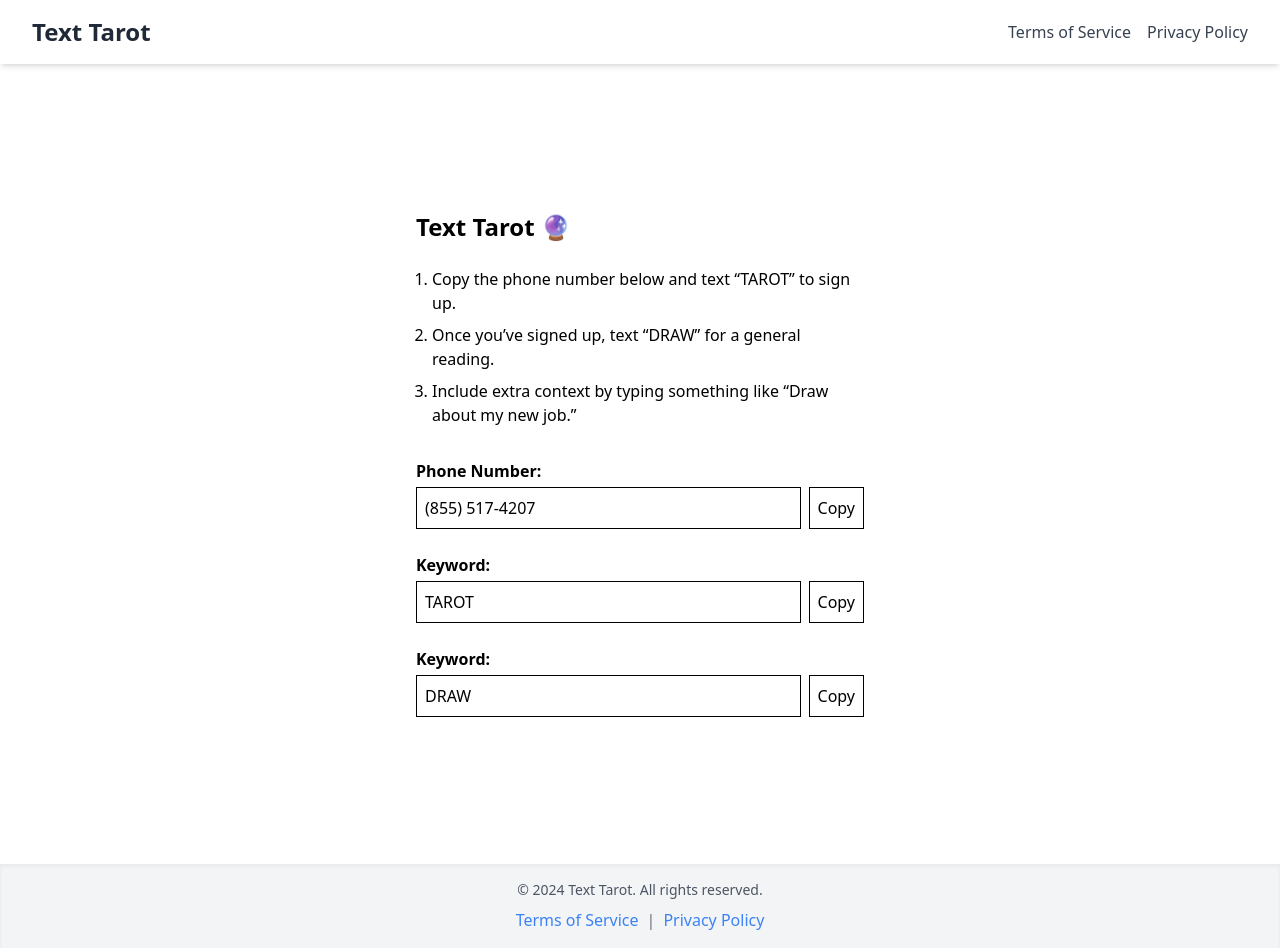
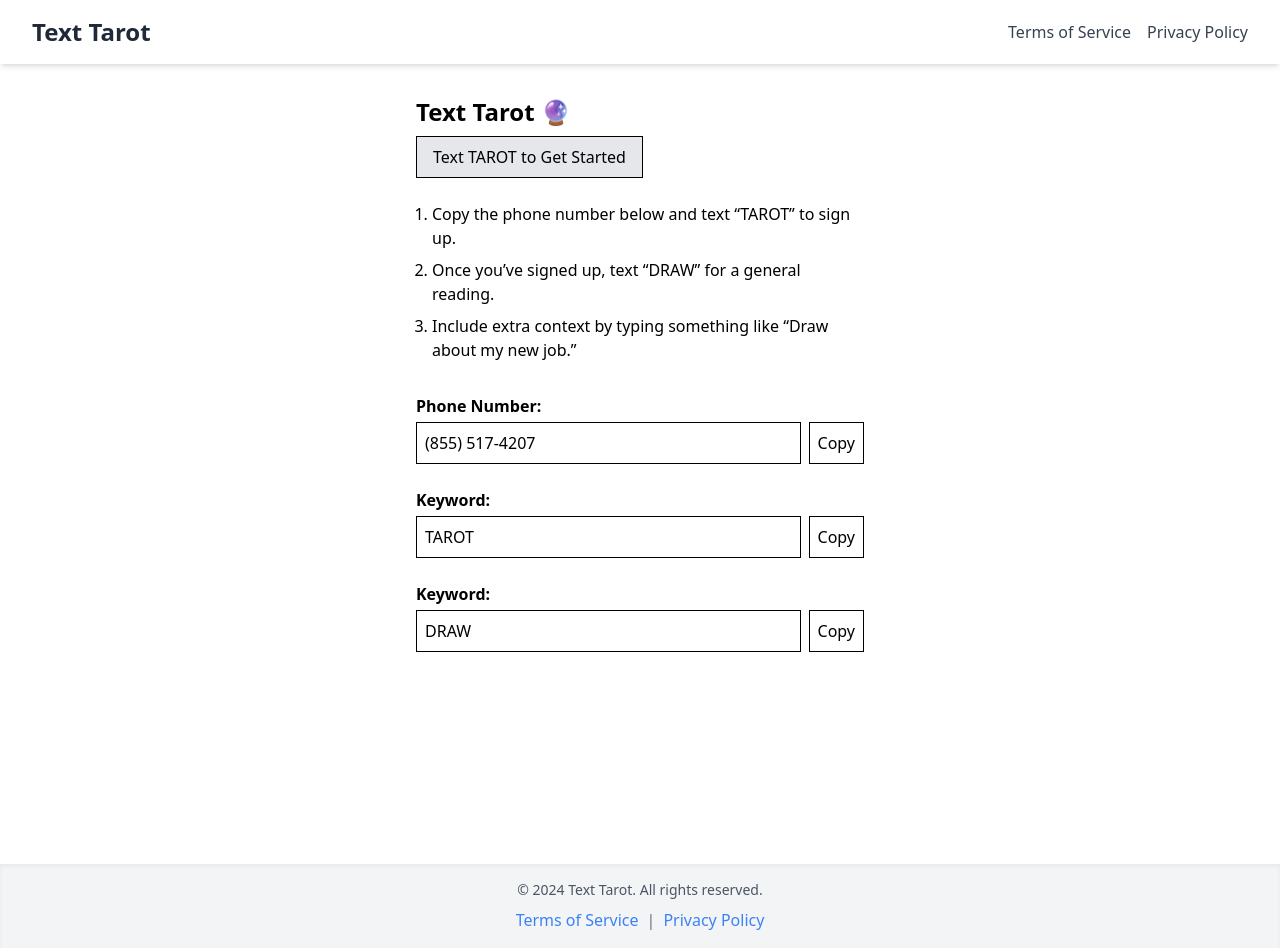
Before and after one commit to chrismeisner/text-tarot, a React (Create React App) app: page / in a window 1280 px wide. Built offline with nearby package versions, Linux system fonts and the light colour scheme.

Commit message:
better styling

```diff
--- a/src/pages/Home.jsx
+++ b/src/pages/Home.jsx
@@ -1,4 +1,4 @@
-import React, { useState } from "react";
+import React from "react";
 
 const Home = () => {
   const phoneNumber = "(855) 517-4207";
@@ -10,9 +10,18 @@ const Home = () => {
   };
 
   return (
-	<div className="flex flex-col items-center justify-center min-h-screen bg-white p-4">
+	<div className="flex flex-col items-center min-h-screen bg-white p-4 pt-8">
 	  <div className="max-w-md w-full text-black">
-		<h1 className="text-2xl font-bold mb-6">Text Tarot 🔮</h1>
+		<h1 className="text-2xl font-bold mb-2">Text Tarot 🔮</h1>
+
+		{/* Magic Sign Up Button: opens SMS app with "TAROT" pre-filled */}
+		<a
+		  href={`sms:+18555174207?body=TAROT`}
+		  className="inline-block mb-6 px-4 py-2 border border-black bg-gray-200 text-black hover:bg-gray-300"
+		>
+		  Text TAROT to Get Started
+		</a>
+
 		<ol className="list-decimal ml-4 mb-8 space-y-2">
 		  <li>Copy the phone number below and text “TAROT” to sign up.</li>
 		  <li>Once you’ve signed up, text “DRAW” for a general reading.</li>
```
